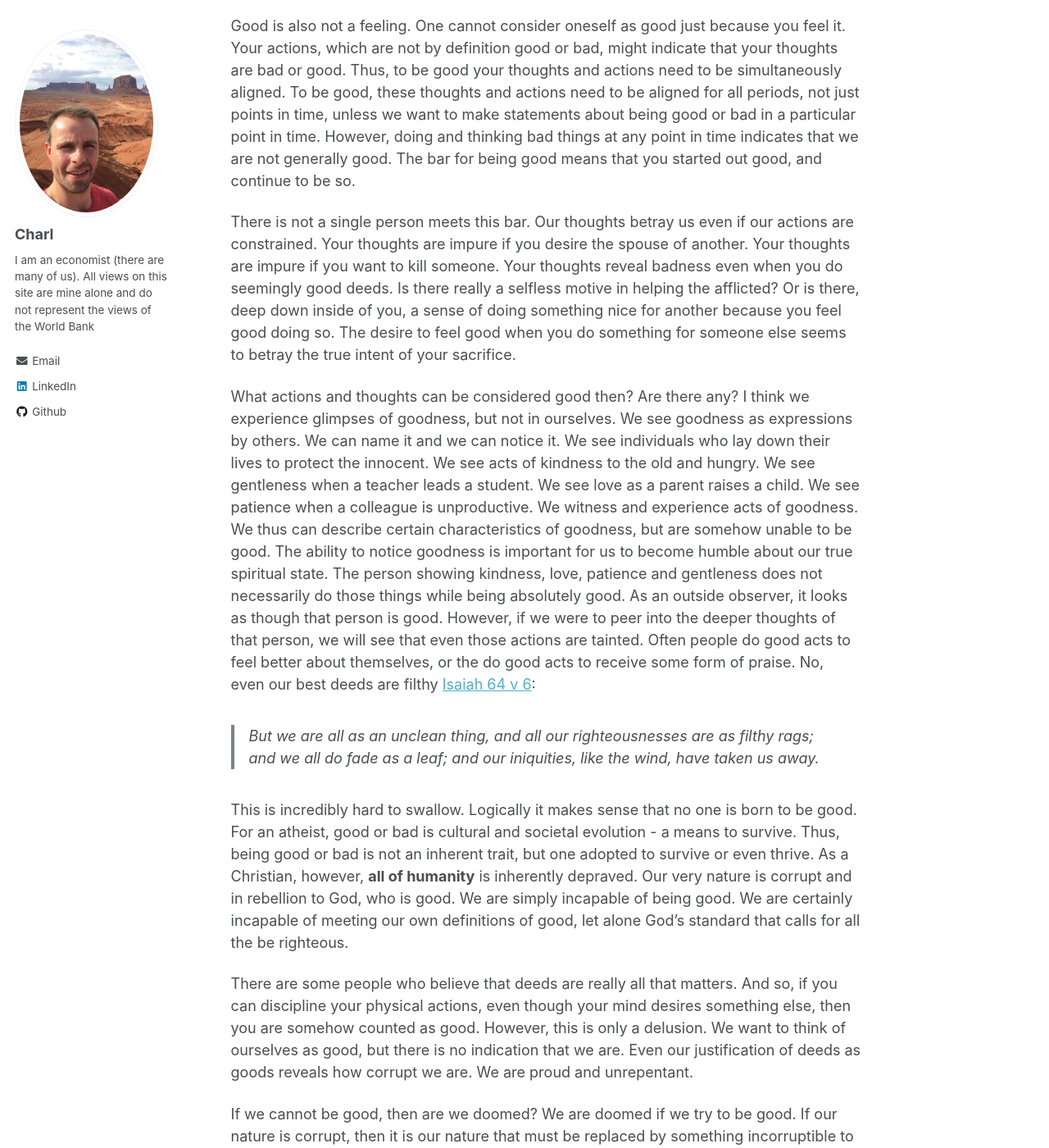
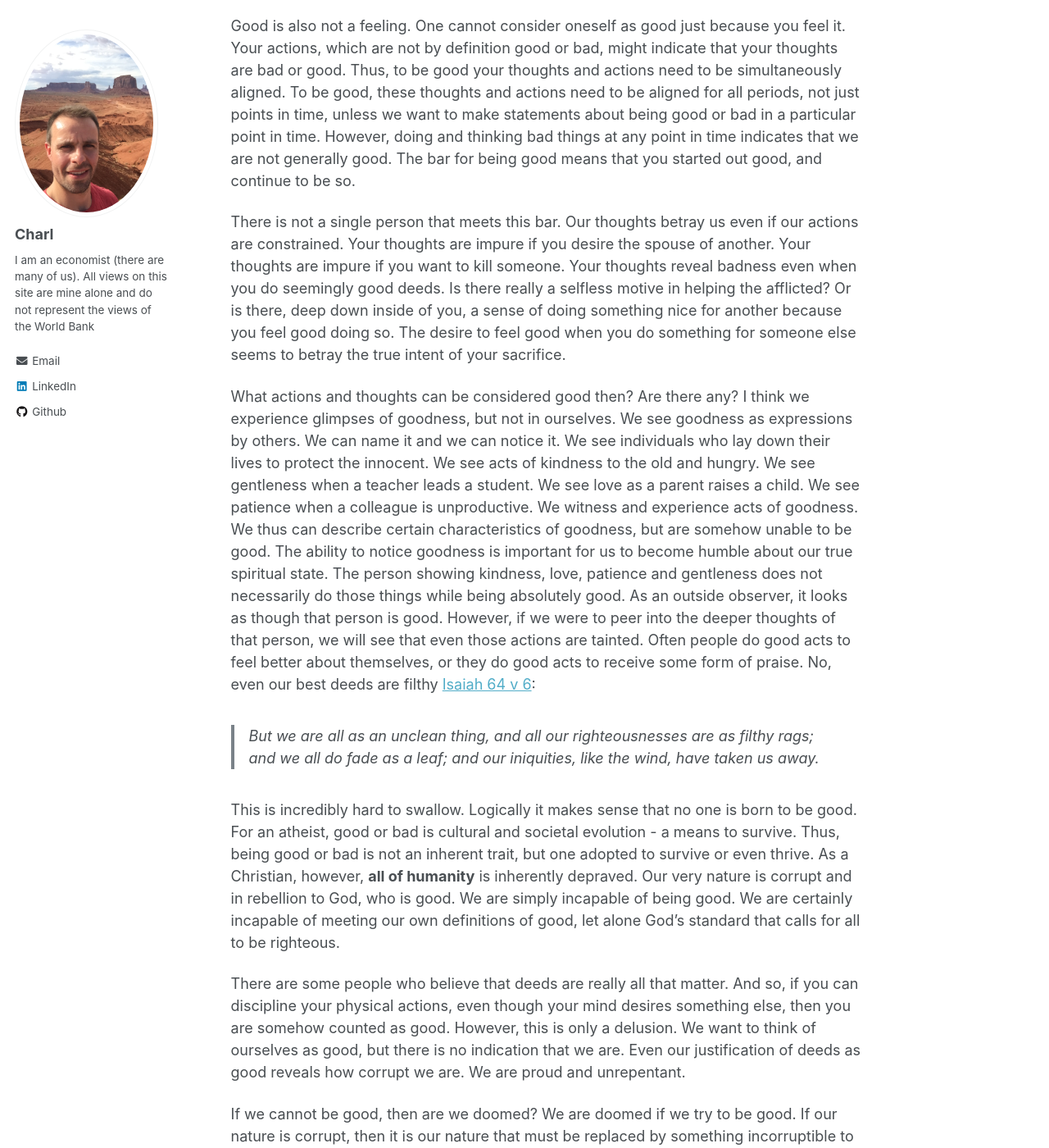
Before and after one commit to charlj/charlj.github.io, a Jekyll site: the page built from _posts/2022-10-30-Depraved.md, in a window 1280 px wide and 1400 px high, scrolled down 905 px. Shown: the whole window at 82% size. Built offline with Jekyll 4.4.1, drawn with Linux system fonts in a browser that asks for light colours; some of the changed text lies outside the part shown.

Commit message:
Update 2022-10-30-Depraved.md

```diff
--- a/_posts/2022-10-30-Depraved.md
+++ b/_posts/2022-10-30-Depraved.md
@@ -13,21 +13,21 @@
 
 Frustration builds when attempts at anything continuously fail. Frustration turns into anxiety and despair when attempts dissipate.
 
-There is a definition of good. It is not some subjective description that compares one human to another, or one group to another. There is a standard. The minimum of that standard requires that we do not cause harm to others, lest harm come our way. Societies value life and hence murder is considered bad. But not murdering someone does not mean that you are good. You cannot be considered as good just because action proceed from thought. Hence, action itself is neither an indication of good or bad, but merely a reflex of thought at a given moment. A moment that is fleeting.
+There is a definition of good. It is not some subjective description that compares one human to another, or one group to another. There is a standard. The minimum of that standard requires that we do not cause harm to others, lest harm come our way. Societies value life and hence murder is considered bad. But not murdering someone does not mean that you are good. You cannot be considered good just because action proceeds from thought. Hence, action itself is neither an indication of good or bad, but merely a reflex of thought at a given moment. A moment that is fleeting.
 
 The reason why your actions do not materialize thoughts of cheating or murdering or lying is because there are counteracting thoughts. Thoughts of consequences might frighten you and supress desire. Thoughts of humiliation will also dampen desire. The counteracting act is thus a human trait - cowardice, which is also not good. The initial thought was bad, the counter thought was also bad. Thus, your actions are not an indication of whether you are good or bad. Thus, the golden rule of not harming another lest harm come your way is only a protection mechanism for interacting individuals. It helps us navigate the space between people, but is by no means an indication of good vs. bad.
 
 Good is also not a feeling. One cannot consider oneself as good just because you feel it. Your actions, which are not by definition good or bad, might indicate that your thoughts are bad or good. Thus, to be good your thoughts and actions need to be simultaneously aligned. To be good, these thoughts and actions need to be aligned for all periods, not just points in time, unless we want to make statements about being good or bad in a particular point in time. However, doing and thinking bad things at any point in time indicates that we are not generally good. The bar for being good means that you started out good, and continue to be so.
 
-There is not a single person meets this bar. Our thoughts betray us even if our actions are constrained. Your thoughts are impure if you desire the spouse of another. Your thoughts are impure if you want to kill someone. Your thoughts reveal badness even when you do seemingly good deeds. Is there really a selfless motive in helping the afflicted? Or is there, deep down inside of you, a sense of doing something nice for another because you feel good doing so. The desire to feel good when you do something for someone else seems to betray the true intent of your sacrifice.
+There is not a single person that meets this bar. Our thoughts betray us even if our actions are constrained. Your thoughts are impure if you desire the spouse of another. Your thoughts are impure if you want to kill someone. Your thoughts reveal badness even when you do seemingly good deeds. Is there really a selfless motive in helping the afflicted? Or is there, deep down inside of you, a sense of doing something nice for another because you feel good doing so. The desire to feel good when you do something for someone else seems to betray the true intent of your sacrifice.
 
-What actions and thoughts can be considered good then? Are there any? I think we experience glimpses of goodness, but not in ourselves. We see goodness as expressions by others. We can name it and we can notice it. We see individuals who lay down their lives to protect the innocent. We see acts of kindness to the old and hungry. We see gentleness when a teacher leads a student. We see love as a parent raises a child. We see patience when a colleague is unproductive. We witness and experience acts of goodness. We thus can describe certain characteristics of goodness, but are somehow unable to be good. The ability to notice goodness is important for us to become humble about our true spiritual state. The person showing kindness, love, patience and gentleness does not necessarily do those things while being absolutely good. As an outside observer, it looks as though that person is good. However, if we were to peer into the deeper thoughts of that person, we will see that even those actions are tainted. Often people do good acts to feel better about themselves, or the do good acts to receive some form of praise. No, even our best deeds are filthy [Isaiah 64 v 6](https://www.biblegateway.com/verse/en/Isaiah%2064%3A6):
+What actions and thoughts can be considered good then? Are there any? I think we experience glimpses of goodness, but not in ourselves. We see goodness as expressions by others. We can name it and we can notice it. We see individuals who lay down their lives to protect the innocent. We see acts of kindness to the old and hungry. We see gentleness when a teacher leads a student. We see love as a parent raises a child. We see patience when a colleague is unproductive. We witness and experience acts of goodness. We thus can describe certain characteristics of goodness, but are somehow unable to be good. The ability to notice goodness is important for us to become humble about our true spiritual state. The person showing kindness, love, patience and gentleness does not necessarily do those things while being absolutely good. As an outside observer, it looks as though that person is good. However, if we were to peer into the deeper thoughts of that person, we will see that even those actions are tainted. Often people do good acts to feel better about themselves, or they do good acts to receive some form of praise. No, even our best deeds are filthy [Isaiah 64 v 6](https://www.biblegateway.com/verse/en/Isaiah%2064%3A6):
 
 > But we are all as an unclean thing, and all our righteousnesses are as filthy rags; and we all do fade as a leaf; and our iniquities, like the wind, have taken us away.
 
-This is incredibly hard to swallow. Logically it makes sense that no one is born to be good. For an atheist, good or bad is cultural and societal evolution - a means to survive. Thus, being good or bad is not an inherent trait, but one adopted to survive or even thrive. As a Christian, however, **all of humanity** is inherently depraved. Our very nature is corrupt and in rebellion to God, who is good. We are simply incapable of being good. We are certainly incapable of meeting our own definitions of good, let alone God's standard that calls for all the be righteous.
+This is incredibly hard to swallow. Logically it makes sense that no one is born to be good. For an atheist, good or bad is cultural and societal evolution - a means to survive. Thus, being good or bad is not an inherent trait, but one adopted to survive or even thrive. As a Christian, however, **all of humanity** is inherently depraved. Our very nature is corrupt and in rebellion to God, who is good. We are simply incapable of being good. We are certainly incapable of meeting our own definitions of good, let alone God's standard that calls for all to be righteous.
 
-There are some people who believe that deeds are really all that matters. And so, if you can discipline your physical actions, even though your mind desires something else, then you are somehow counted as good. However, this is only a delusion. We want to think of ourselves as good, but there is no indication that we are. Even our justification of deeds as goods reveals how corrupt we are. We are proud and unrepentant.
+There are some people who believe that deeds are really all that matter. And so, if you can discipline your physical actions, even though your mind desires something else, then you are somehow counted as good. However, this is only a delusion. We want to think of ourselves as good, but there is no indication that we are. Even our justification of deeds as good reveals how corrupt we are. We are proud and unrepentant.
 
 If we cannot be good, then are we doomed? We are doomed if we try to be good. If our nature is corrupt, then it is our nature that must be replaced by something incorruptible to be considered good. We need a new heart, mind and soul. It requires a miracle to receive a new heart, mind and soul. For the Christian, it is only by God's mercy and grace that we receive the gift of rebirth - where we are altered. The reason why Christ is the center figure is because He gave us this gift if we only believe. We cannot believe unless God justifies us. We are justified and cleansed from evil because Christ suffered, on our behalf, on the cross.
 
```
Also changed, not shown: other parts of _posts/2022-10-30-Depraved.md (+1 -1 lines).
